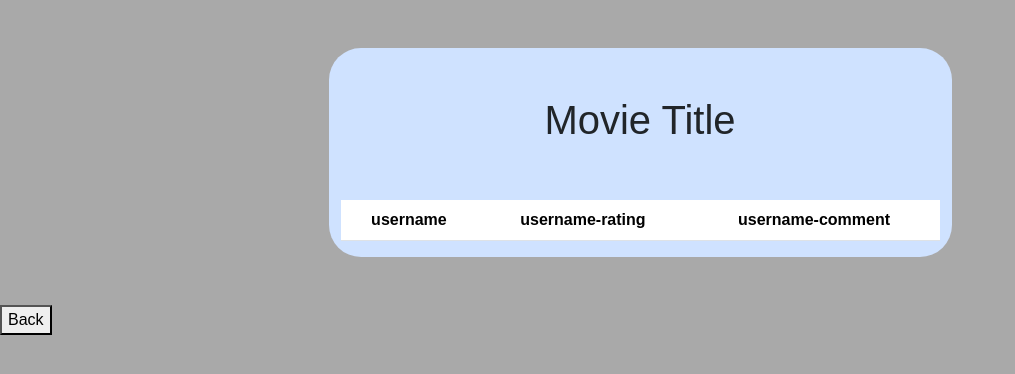
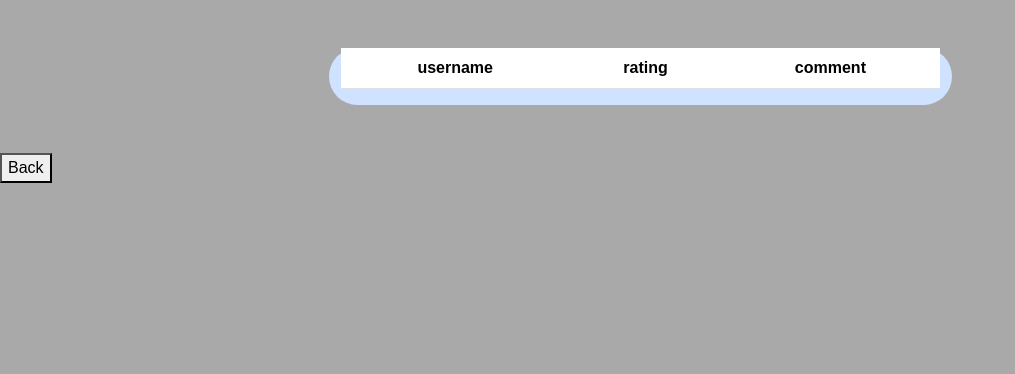
Before and after one commit to ellajgs/movie-app, a website: page frontend/Movie/Movie.html in a window 1280 px wide. Shown: the whole page, without its empty margins (0-1015 px from the left). Drawn offline with nearby package versions, Linux system fonts and the light colour scheme; a web font is replaced by a local one.

Commit message:
updated table headers

```diff
--- a/frontend/Movie/Movie.html
+++ b/frontend/Movie/Movie.html
@@ -23,18 +23,19 @@
         <div class="col"></div>
         <div class="col-7 bg-primary-subtle rounded-5" >
             <div>
-                <h1 class="p-5" id="movie-title"> Movie Title </h1>
+                <!-- <h1 class="p-5" id="movie-title"> Movie Title </h1> -->
+
                     <div id="movie-info-container">
 
                     </div>
 
-                    <table class="table" id="movie-table">
+                    <table class="table bg-white rounded-pill p-3 mb-3" id="movie-table" id="movie-table">
 
                         <thead id="movie-table-head">
                             <tr>
                                 <th> username </th>
-                                <th> username-rating</th>
-                                <th> username-comment</th>
+                                <th> rating</th>
+                                <th> comment</th>
                             </tr>
                         </thead>
 
```
